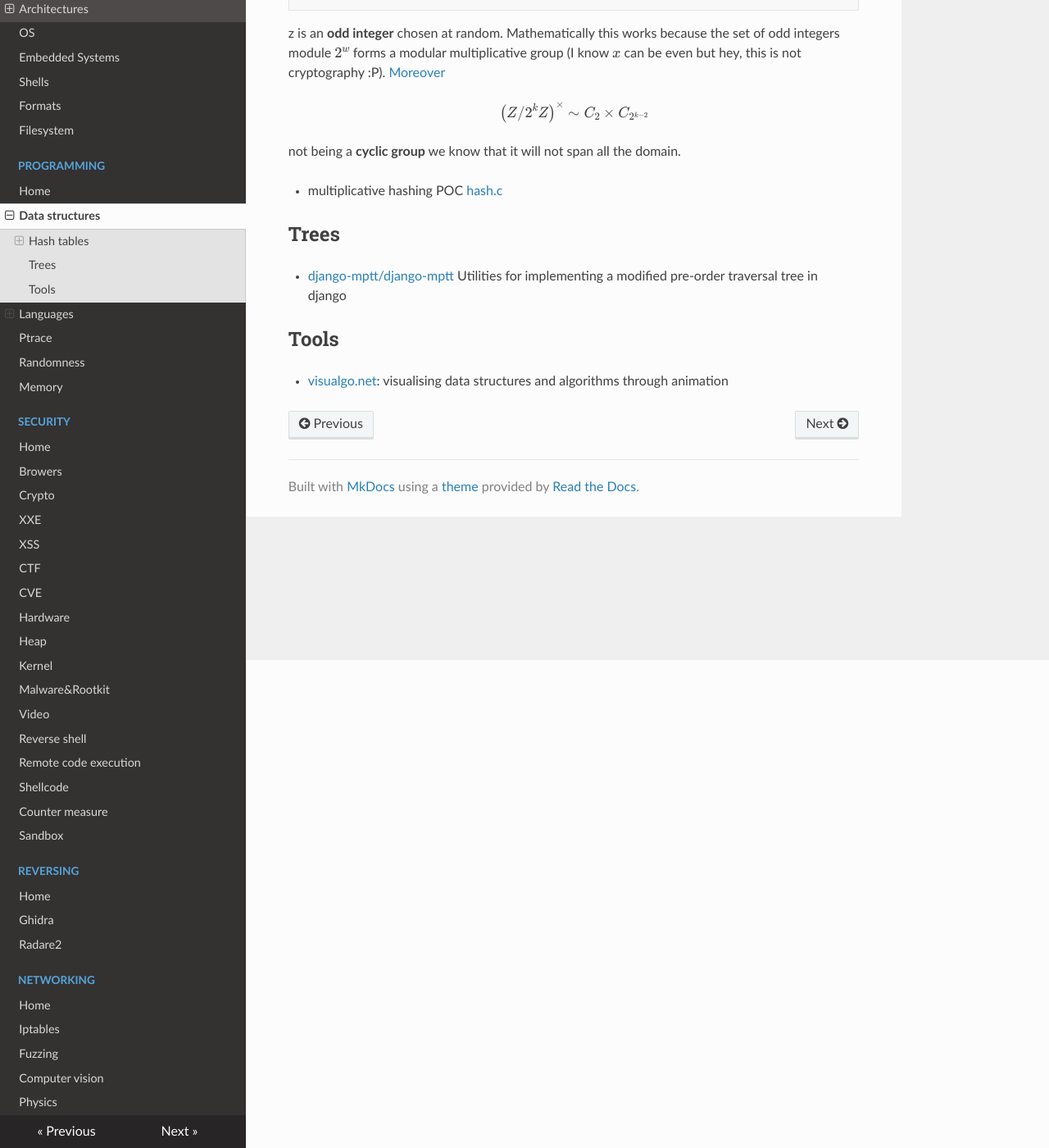
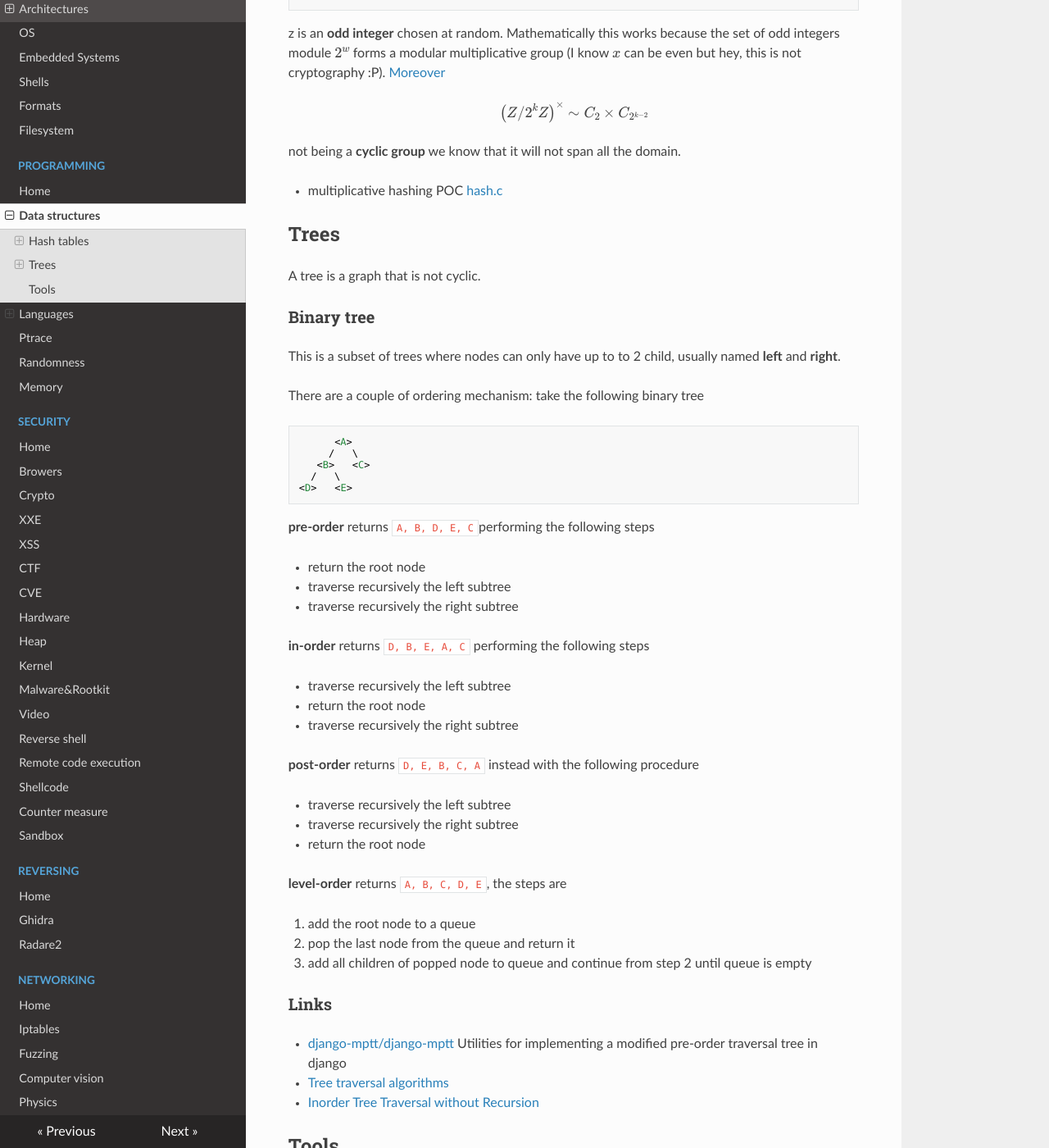
Before and after one commit to gipi/low-level, an MkDocs documentation site: the page built from docs/data_structures/index.md, in a window 1280 px wide and 1400 px high, scrolled down 595 px. Shown: the whole window at 82% size. Built offline with MkDocs 1.6.1, drawn with Linux system fonts in a browser that asks for light colours; nearby versions of some CDN libraries; formulas are drawn with MathJax 3; old or Windows-style settings are respelled for this version of MkDocs.

Commit message:
Add some notes about binary trees.

````diff
--- a/docs/data_structures/index.md
+++ b/docs/data_structures/index.md
@@ -34,7 +34,52 @@ not being a **cyclic group** we know that it will not span all the domain.
 
 ## Trees
 
+A tree is a graph that is not cyclic.
+
+### Binary tree
+
+This is a subset of trees where nodes can only have up to to 2 child, usually named **left**
+and **right**.
+
+There are a couple of ordering mechanism: take the following binary tree
+
+```
+      <A>
+     /   \
+   <B>   <C>
+  /   \
+<D>   <E>
+```
+
+**pre-order** returns ``A, B, D, E, C``performing the following steps
+
+ - return the root node
+ - traverse recursively the left subtree
+ - traverse recursively the right subtree
+
+**in-order** returns ``D, B, E, A, C`` performing the following steps
+
+ - traverse recursively the left subtree
+ - return the root node
+ - traverse recursively the right subtree
+
+**post-order** returns ``D, E, B, C, A`` instead with the following procedure
+
+ - traverse recursively the left subtree
+ - traverse recursively the right subtree
+ - return the root node
+
+**level-order** returns ``A, B, C, D, E``, the steps are
+
+ 1. add the root node to a queue
+ 2. pop the last node from the queue and return it
+ 3. add all children  of popped node to queue and continue from step 2 until queue is empty
+
+### Links
+
  - [django-mptt/django-mptt](https://github.com/django-mptt/django-mptt) Utilities for implementing a modified pre-order traversal tree in django
+ - [Tree traversal algorithms](https://www.coderbyte.com/algorithm/tree-traversal-algorithms)
+ - [Inorder Tree Traversal without Recursion](https://www.geeksforgeeks.org/inorder-tree-traversal-without-recursion/)
 
 
 ## Tools
````
